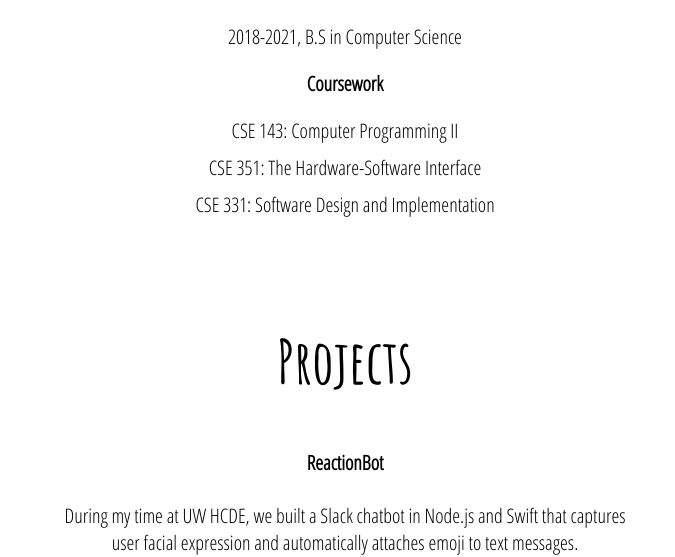
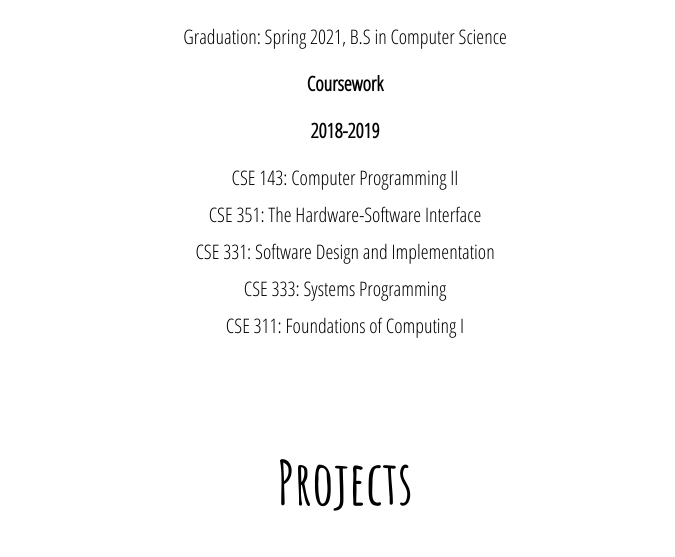
Before and after one commit to austin-wong/austin-wong.github.io, a plain HTML site: page index.html in a window 1280 px wide. Shown: the part 1549-2106 px from the top of the page, without its empty margins (295-970 px from the left). Drawn offline with Linux system fonts and the light colour scheme; a web font is replaced by a local one.

Commit message:
update grad and coursework

```diff
--- a/index.html
+++ b/index.html
@@ -50,13 +50,16 @@
       		<h2 class="header">Education</h2>
       		<img src="./images/UW_Logo.png" class="school_img"/>
       		<div class="school_header">
-       		 	<p>2018-2021, B.S in Computer Science</p>
+       		 	<p>Graduation: Spring 2021, B.S in Computer Science</p>
       		</div>
       		<p><strong>Coursework</strong></p>
+          <p><strong>2018-2019</strong></p>
       		<ul class="content">
       			<li>CSE 143: Computer Programming II</li>
       			<li>CSE 351: The Hardware-Software Interface</li>
       			<li>CSE 331: Software Design and Implementation</li>
+            <li>CSE 333: Systems Programming</li>
+            <li>CSE 311: Foundations of Computing I
       		</ul>
 
       	<!-- Projects -->
```
Also changed, not shown: 1 other file.
